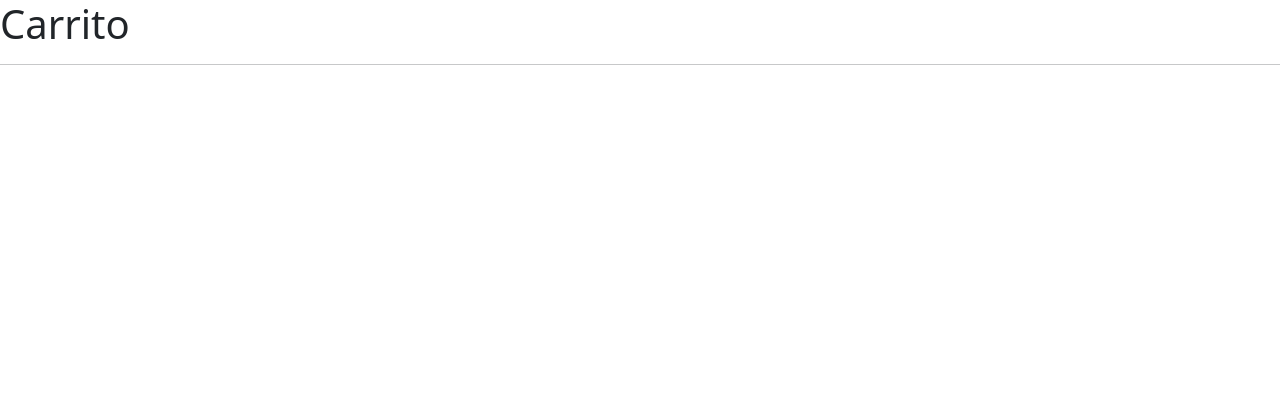
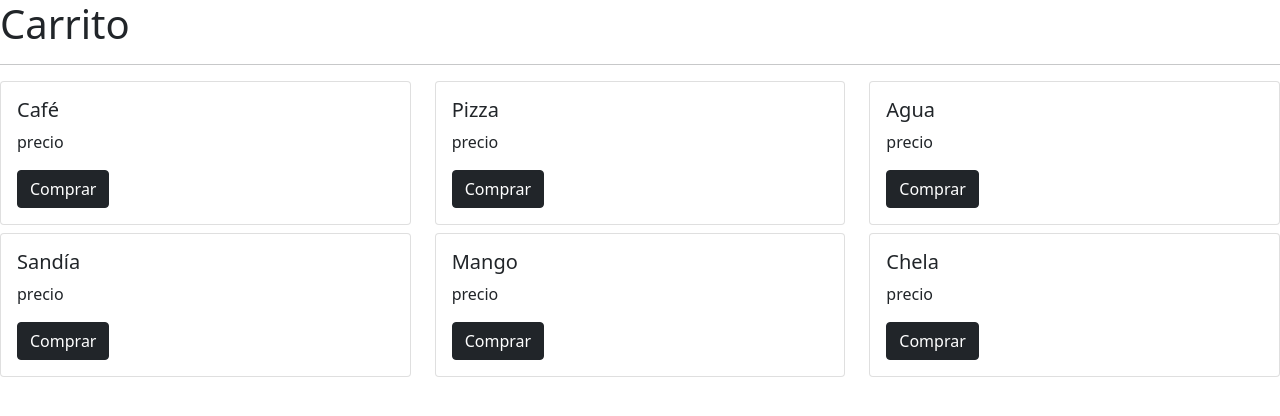
Before and after one commit to rafaelht/carrito-js, a plain HTML site: page index.html in a window 1280 px wide. Drawn offline with nearby package versions, Linux system fonts and the light colour scheme.

Commit message:
Agregando Cards

```diff
--- a/app.js
+++ b/app.js
@@ -1,3 +1,6 @@
+const items = document.getElementById('items')
+const templateCard = document.getElementById('template-card').content
+const fragment = document.createDocumentFragment()
 document.addEventListener('DOMContentLoaded', () => {
     fetchData()
 })
@@ -6,10 +9,19 @@ const fetchData = async () => {
     try {
         const res = await fetch('api.json')
         const data = await res.json()
-        console.log(data)
+        //console.log(data)
+        pintarCards(data)
     } catch (error) {
         console.log(error)
     }
 }
 
-console.log("App JS")
+const pintarCards = data => {
+    data.forEach(producto => {
+        templateCard.querySelector('h5').textContent = producto.title
+
+        const clone = templateCard.cloneNode(true)
+        fragment.appendChild(clone)
+    });
+    items.appendChild(fragment)
+}
--- a/index.html
+++ b/index.html
@@ -12,7 +12,20 @@
     <div class="constainer">
         <h1>Carrito</h1>
         <hr>
+        <div class="row" id="items"></div>
     </div>
+
+    <template id="template-card">
+        <div class="col-12 mb-2 col-md-4">
+          <div class="card">
+            <div class="card-body">
+              <h5>Titulo</h5>
+              <p>precio</p>
+              <button class="btn btn-dark">Comprar</button>
+            </div>
+          </div>
+        </div>
+      </template>
 
     <script src="app.js"></script>
 </body>
```
